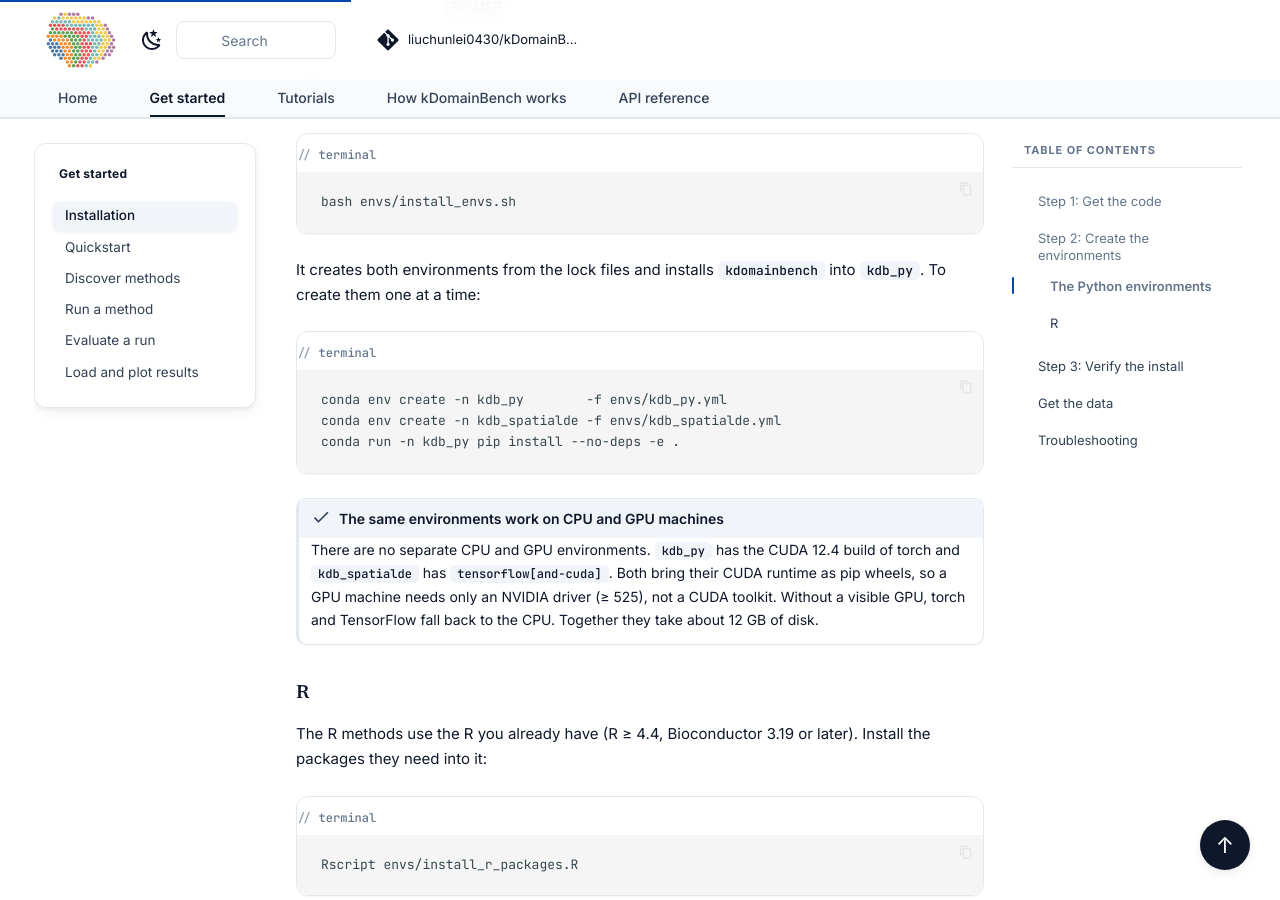
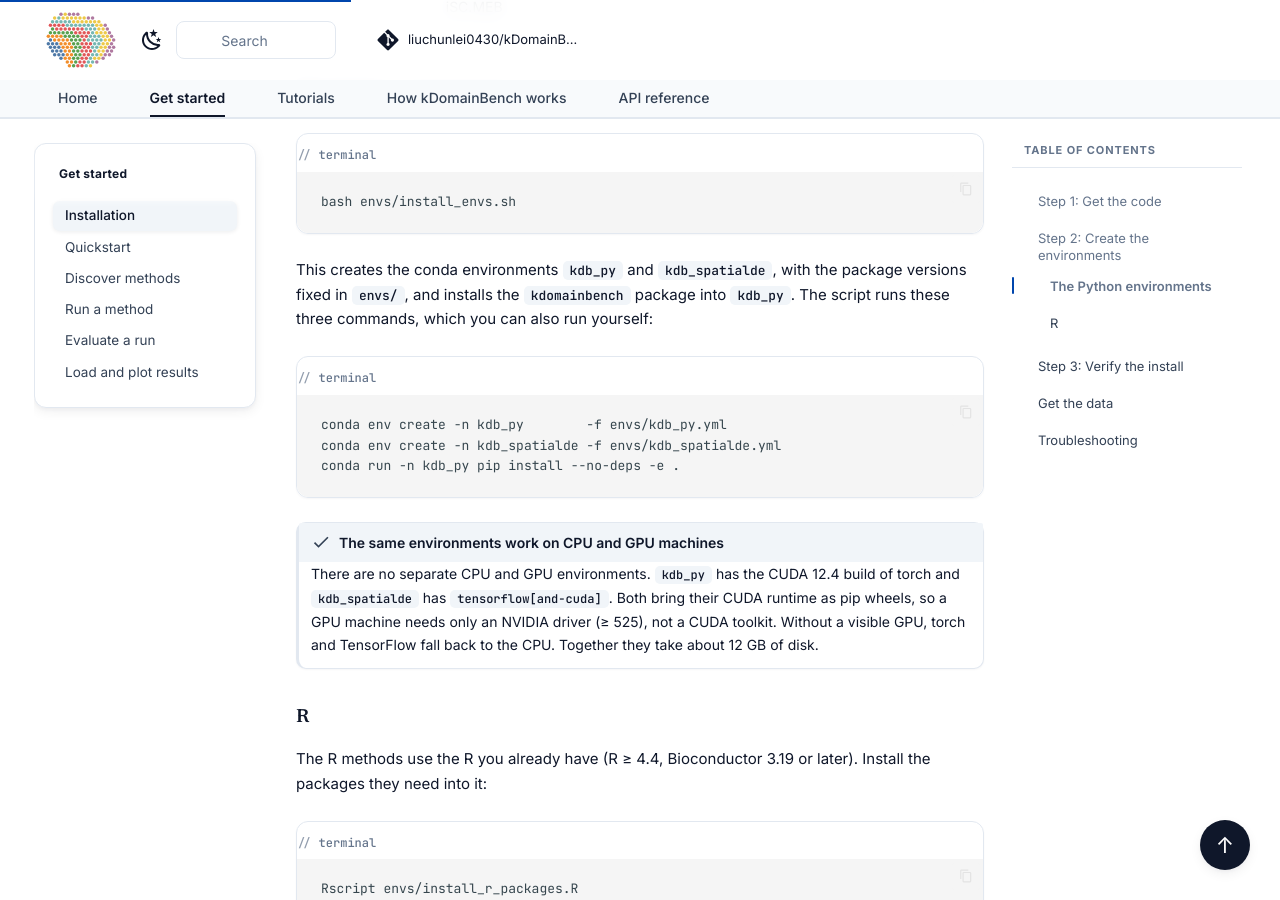
Before and after one commit to PYangLab/domainNumber, an MkDocs documentation site: the page built from docs/installation.md, in a window 1280 px wide and 900 px high, scrolled down 1356 px. Built offline with MkDocs 1.6.1 and Material for MkDocs 9.7.7, drawn with Linux system fonts in a browser that asks for light colours; nearby versions of some CDN libraries; library files that are not in the unit come from our copies; comment, search, counter and statistics services are not loaded.

Commit message:
Installation: clearer wording for install_envs.sh

````diff
--- a/docs/installation.md
+++ b/docs/installation.md
@@ -41,8 +41,9 @@ Each method runs in one of three environments, so their dependencies never confl
 bash envs/install_envs.sh
 ```
 
-It creates both environments from the lock files and installs `kdomainbench` into `kdb_py`.
-To create them one at a time:
+This creates the conda environments `kdb_py` and `kdb_spatialde`, with the package versions
+fixed in `envs/`, and installs the `kdomainbench` package into `kdb_py`. The script runs these
+three commands, which you can also run yourself:
 
 ```bash title="terminal"
 conda env create -n kdb_py        -f envs/kdb_py.yml
````
